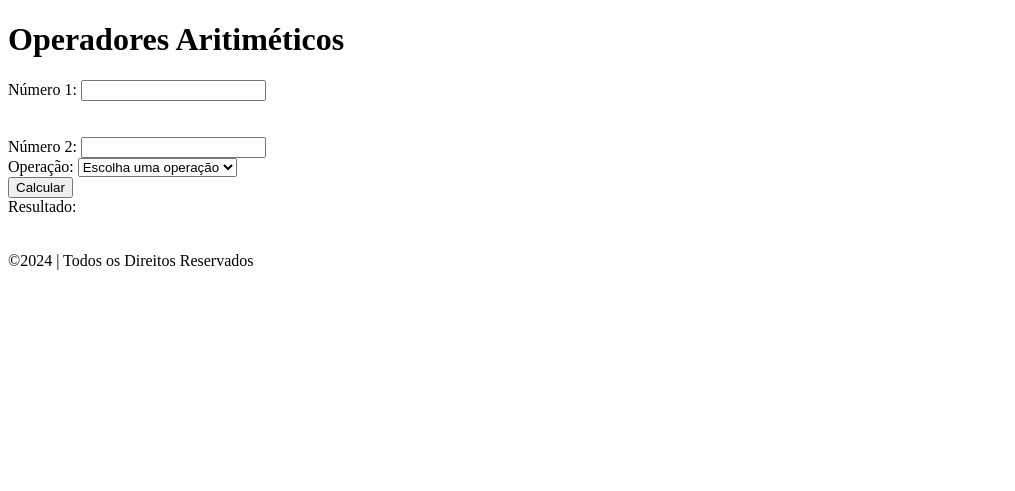
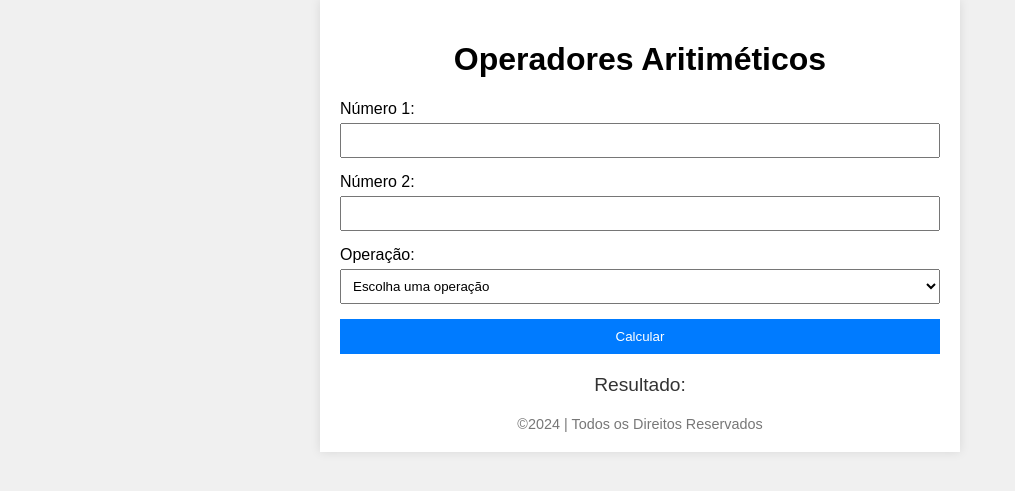
Before and after one commit to Johngarsjohn/exercicios-php, a PHP site: page / in a window 1280 px wide. Shown: the top 491 px of the page, without its empty margins (0-1015 px from the left). Run offline with PHP 8.4, Linux system fonts and the light colour scheme.

Commit message:
6º commit - adicionando conteúdo css na página

```diff
--- a/operadores_aritmeticos/index.php
+++ b/operadores_aritmeticos/index.php
@@ -51,6 +51,59 @@
 	<meta name="keywords" content="adição, subtração,multiplicação,divisão">
 	<title>Operações aritméticas</title>
 
+	<style>
+		body {
+			font-family: Arial, sans-serif;
+			background-color: #f0f0f0;
+			margin: 0;
+			padding: 0;
+		}
+		#container {
+			max-width: 600px;
+			margin: 0 auto;
+			background-color: #fff;
+			padding: 20px;
+			box-shadow: 0px 0px 10px rgba(0, 0, 0, 0.1);
+		}
+		header {
+			text-align: center;
+			margin-bottom: 20px;
+		}
+		form div {
+			margin-bottom: 10px;
+		}
+		input[type="number"], select {
+			width: 100%;
+			padding: 8px;
+			margin: 5px 0;
+			box-sizing: border-box;
+		}
+		input[type="submit"] {
+			width: 100%;
+			background-color: #007bff;
+			color: #fff;
+			padding: 10px;
+			border: none;
+			cursor: pointer;
+		}
+		input[type="submit"]:hover {
+			background-color: #0056b3;
+		}
+		span {
+			display: block;
+			margin-top: 20px;
+			font-size: 1.2em;
+			color: #333;
+			text-align: center;
+		}
+		footer {
+			text-align: center;
+			margin-top: 20px;
+			font-size: 0.9em;
+			color: #777;
+		}
+	</style>
+
 </head>
 <body>
 
@@ -65,12 +118,10 @@
 					<label for="num1">Número 1:</label>
 					<input type="number" name="num1" id="num1" required>
 				</div>
-				<br><br>
 				<div>
 					<label for="num2">Número 2:</label>
 					<input type="number" name="num2" id="num2" required>
 				</div>
-
 				<div>
 					<label for="operacao">Operação:</label>
 					<select name="operacao" required>
@@ -88,7 +139,6 @@
 			</form>
 			<span>Resultado: <?php echo $resultado; ?></span>
 		</main>
-		<br><br>
 		<footer>&copy;2024 | Todos os Direitos Reservados</footer>
 	</div>
 </body>
```
